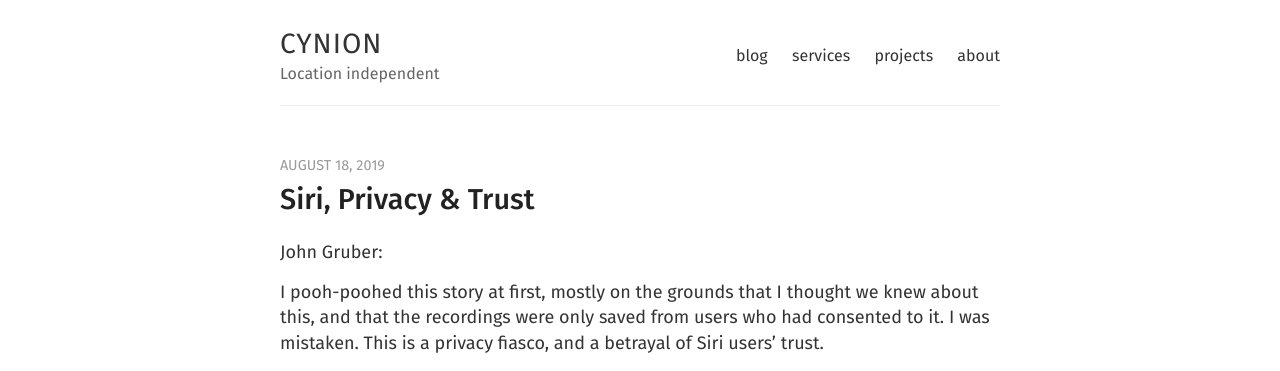
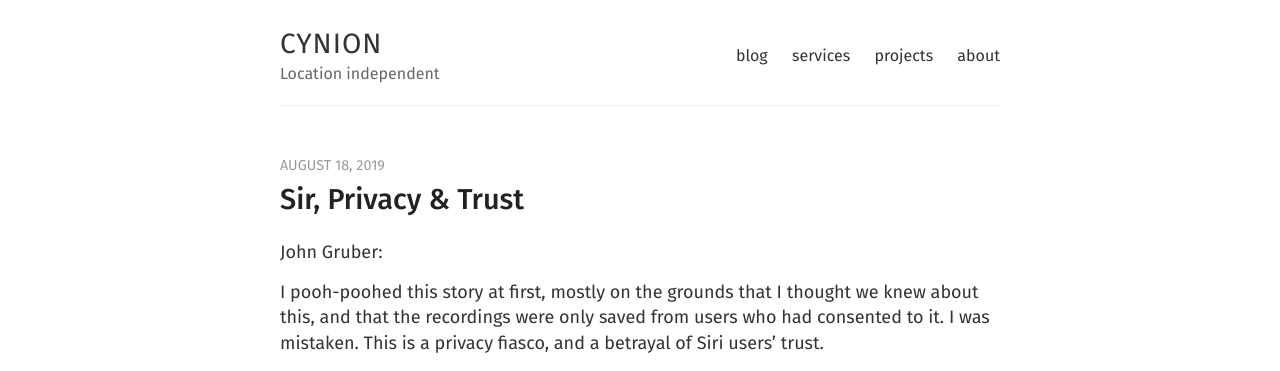
Before and after one commit to cynion/cynion.github.io, a Jekyll site: the page built from _posts/2019-08-18-siri-privacy-trust.md, in a window 1280 px wide. Shown: the top 371 px of the page. Built offline with Jekyll 4.4.1, drawn with Linux system fonts in a browser that asks for light colours; nearby versions of some CDN libraries.

Commit message:
Revert "Update 2019-08-18-siri-privacy-trust.md"
This reverts commit ffaad4dd20cfc60a87c8278ae581db6f51d15841.

```diff
--- a/_posts/2019-08-18-siri-privacy-trust.md
+++ b/_posts/2019-08-18-siri-privacy-trust.md
@@ -1,11 +1,11 @@
 ---
 layout: post
-title: "Siri, Privacy & Trust"
+title: "Sir, Privacy & Trust"
 date: 2019-08-18 16:00 +0100
-link-url: "https://daringfireball.net/2019/08/siri_privacy_trust"
+link-url: https://daringfireball.net/2019/08/siri_privacy_trust
 categories: Links
 ---
 
 John Gruber:
 
-> I pooh-poohed this story at first, mostly on the grounds that I thought we knew about this, and that the recordings were only saved from users who had consented to it. I was mistaken. This is a privacy fiasco, and a betrayal of Siri users' trust.
+> I pooh-poohed this story at first, mostly on the grounds that I thought we knew about this, and that the recordings were only saved from users who had consented to it. I was mistaken. This is a privacy fiasco, and a betrayal of Siri users’ trust.
```
